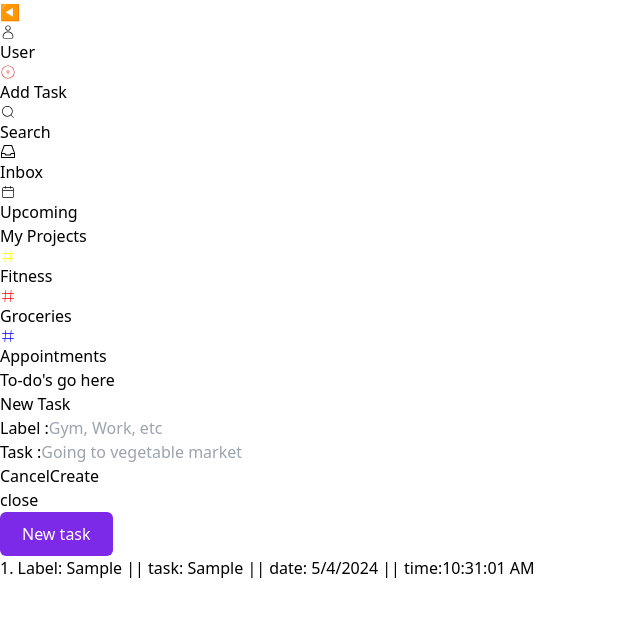
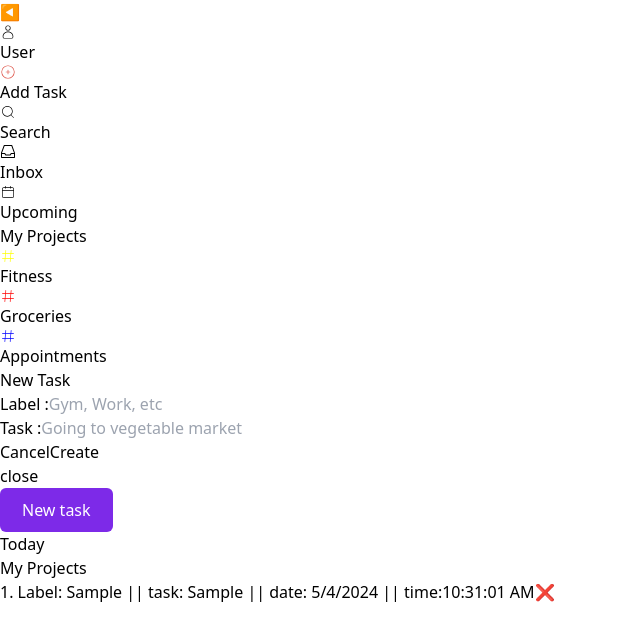
Before and after one commit to anchitjulaniya/To_Do_List_ReactJs, a React (Vite) app: page / in a window 1280 px wide. Both pictures are taken after typing "Sample", "Sample" into the empty fields and a click on the button "Create". Shown: the top 640 px of the page, without its empty margins (0-640 px from the left). Built offline with nearby package versions, Linux system fonts and the light colour scheme.

Commit message:
added delete button as well as little bit styling

```diff
--- a/src/App.jsx
+++ b/src/App.jsx
@@ -45,6 +45,12 @@ function App() {
   },[taskList])
 
 
+  const handleDelete = (index) => {
+    let filteredArr = taskList.filter((item ,idx) => {
+      return  idx !== index
+    })
+    setTaskList(filteredArr)
+  }
 
 
   const toggleModal = () => {
@@ -52,7 +58,7 @@ function App() {
   };
 
   return (
-    <div className="flex ">
+    <div className="flex">
       <Sidebar Toggle={createTask} /> {/* Pass addTask function instead of toggleModal */}
       <div className="p-10">
         <Modal showModal={showModal} toggleModal={toggleModal} createTask = {createTask} taskInputValue={taskInputValue} labelInputValue={labelInputValue} labelValue={labelValue} taskValue={taskValue}/>
@@ -62,14 +68,18 @@ function App() {
         >
           New task
         </button>
-      </div>
 
-      <div id="DisplayContainer " className="mt-[100px]">
+      <div id="DisplayContainer " className="mt-[20px]">
+        <h1 className="text-xl font-bold ">Today </h1>
+        <h1 className="mt-4 text-lg font-semibold mb-4">My Projects</h1>
         {taskList.map((task,index) => (
-          <div key={index} className={`${task.isCompleted ? "line-through" : ""} flex`}>{index+1}. Label: {task.label} || task: {task.task} || date: {task.date} || time:{task.time}</div>
+          <div key={index} className={`${task.isCompleted ? "line-through" : ""} flex  py-6 border-b-2 border-t-2 text-lg`}>{index+1}. Label: {task.label} || task: {task.task} || date: {task.date} || time:{task.time}
+          <button onClick={() => handleDelete(index)}>❌</button></div>
         ))}
 
       </div>
+      </div>
+
     </div>
   );
 }
--- a/src/components/Sidebar.jsx
+++ b/src/components/Sidebar.jsx
@@ -78,9 +78,9 @@ const Sidebar = ({Toggle}) => {
           ))}
         </ul>
       </div>
-      <div className="h-screen flex-1 p-7">
+      {/* <div className="h-screen flex-1 p-7">
         <h1 className="text-2xl font-semibold ">To-do's go here</h1>
-      </div>
+      </div> */}
     </div>
   );
 };
```
